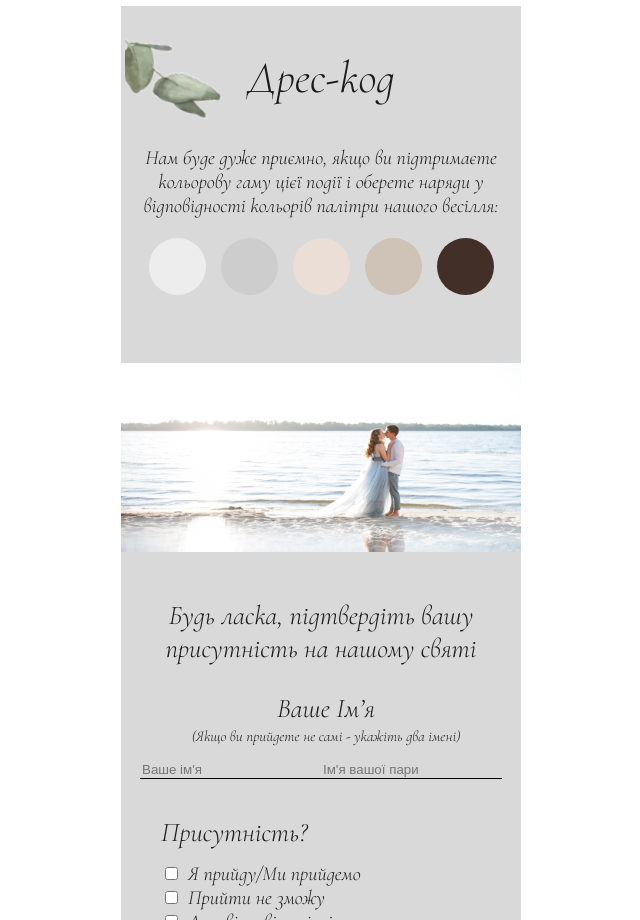
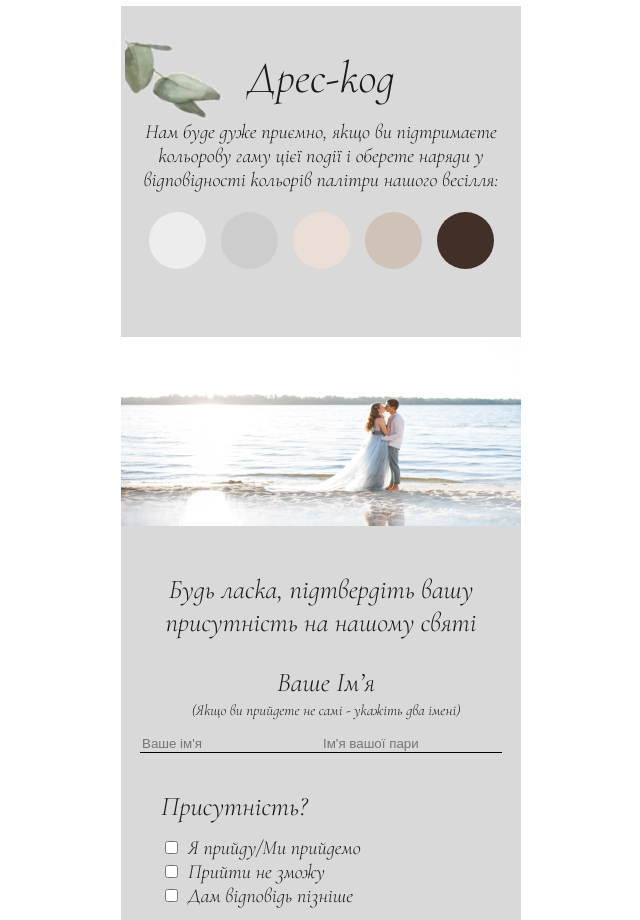
Before and after one commit to SerhiiHavryluk/wedding_fe, a React (Create React App) app: page / in a window 1280 px wide. Shown: the part 2400-3320 px from the top of the page, without its empty margins (319-959 px from the left). Built offline with nearby package versions, Linux system fonts and the light colour scheme; a web font is replaced by a local one.

Commit message:
fix padding3

```diff
--- a/src/components/Layout/Layout.js
+++ b/src/components/Layout/Layout.js
@@ -67,8 +67,8 @@ const Wrap = () => (
                     <div>
                         <p className={classes.dress}>Дрес-код</p>
                         <p className={classes.cod}>
-                            Нам буде дуже приємно, якщо ви підтримаєте <br/>
-                            кольорову гаму цієї події і оберете наряди у <br/>
+                            Нам буде дуже приємно, якщо ви підтримаєте
+                            кольорову гаму цієї події і оберете наряди у
                             відповідності кольорів палітри нашого весілля:
                         </p>
                         <div className={classes.ellipseWrap}>
--- a/src/components/Layout/layout.module.css
+++ b/src/components/Layout/layout.module.css
@@ -124,7 +124,6 @@
 .cod {
     font-family: Cormorant Infant,  Italic;
     font-size: 20px;
-    display: inline-flex;
     margin-top: -30px;
 }
 
```
